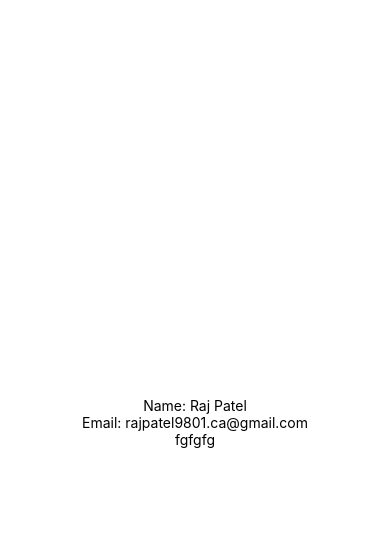
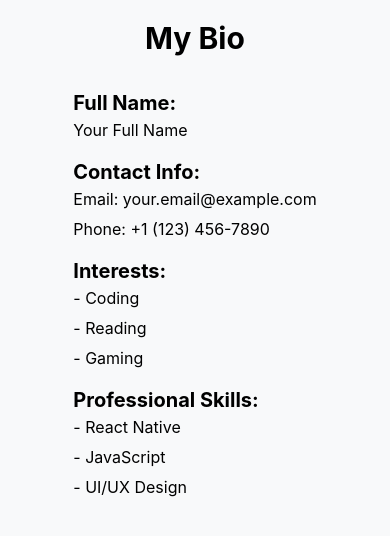
Before and after one commit to raj9801/PACE_Patel_RN_Apps, a React Native app: screen / in a window 390 px wide. Shown: the top 536 px of the page. Built offline with nearby package versions, Linux system fonts and the light colour scheme.

Commit message:
Design Changes

```diff
--- a/App.js
+++ b/App.js
@@ -1,22 +1,28 @@
-import { StatusBar } from 'expo-status-bar';
-import { StyleSheet, Text, View } from 'react-native';
+import React from 'react';
+import { StyleSheet, Text, View, ScrollView } from 'react-native';
 
 export default function App() {
   return (
     <View style={styles.container}>
-      <Text>
-        Name: Raj Patel
-      </Text>
+      <ScrollView contentContainerStyle={styles.scrollContainer}>
+        <Text style={styles.header}>My Bio</Text>
+        <Text style={styles.subHeader}>Full Name:</Text>
+        <Text style={styles.text}>Your Full Name</Text>
 
-      <Text>
-        Email: rajpatel9801.ca@gmail.com
-      </Text>
+        <Text style={styles.subHeader}>Contact Info:</Text>
+        <Text style={styles.text}>Email: your.email@example.com</Text>
+        <Text style={styles.text}>Phone: +1 (123) 456-7890</Text>
 
-      <Text>
-    fgfgfg
-      </Text>
+        <Text style={styles.subHeader}>Interests:</Text>
+        <Text style={styles.text}>- Coding</Text>
+        <Text style={styles.text}>- Reading</Text>
+        <Text style={styles.text}>- Gaming</Text>
 
-      <StatusBar style="auto" />
+        <Text style={styles.subHeader}>Professional Skills:</Text>
+        <Text style={styles.text}>- React Native</Text>
+        <Text style={styles.text}>- JavaScript</Text>
+        <Text style={styles.text}>- UI/UX Design</Text>
+      </ScrollView>
     </View>
   );
 }
@@ -24,8 +30,26 @@ export default function App() {
 const styles = StyleSheet.create({
   container: {
     flex: 1,
-    backgroundColor: '#fff',
+    backgroundColor: '#f8f9fa',
     alignItems: 'center',
     justifyContent: 'center',
   },
+  scrollContainer: {
+    padding: 20,
+  },
+  header: {
+    fontSize: 30,
+    fontWeight: 'bold',
+    marginBottom: 20,
+    textAlign: 'center',
+  },
+  subHeader: {
+    fontSize: 20,
+    fontWeight: 'bold',
+    marginTop: 15,
+  },
+  text: {
+    fontSize: 16,
+    marginVertical: 5,
+  },
 });
```
